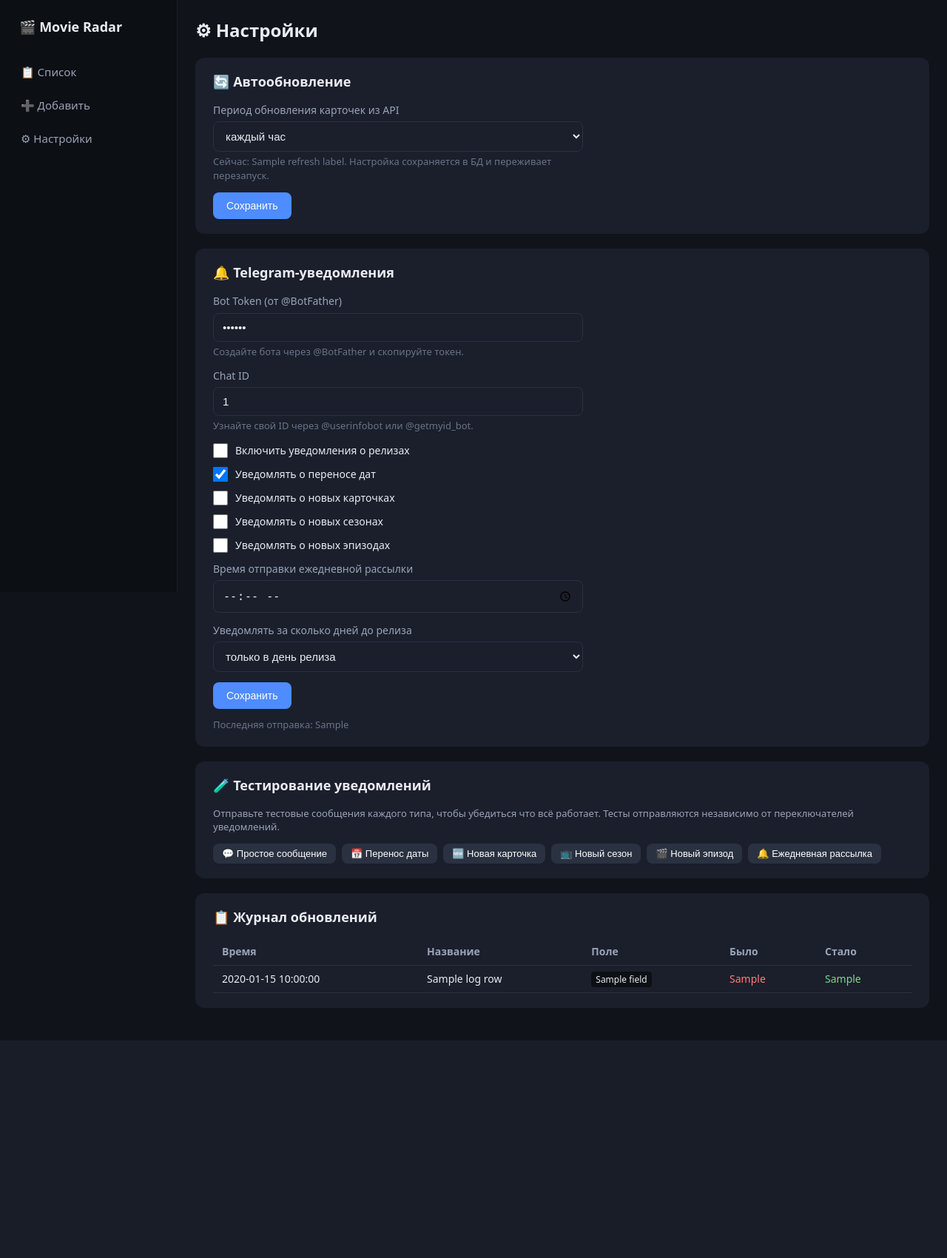
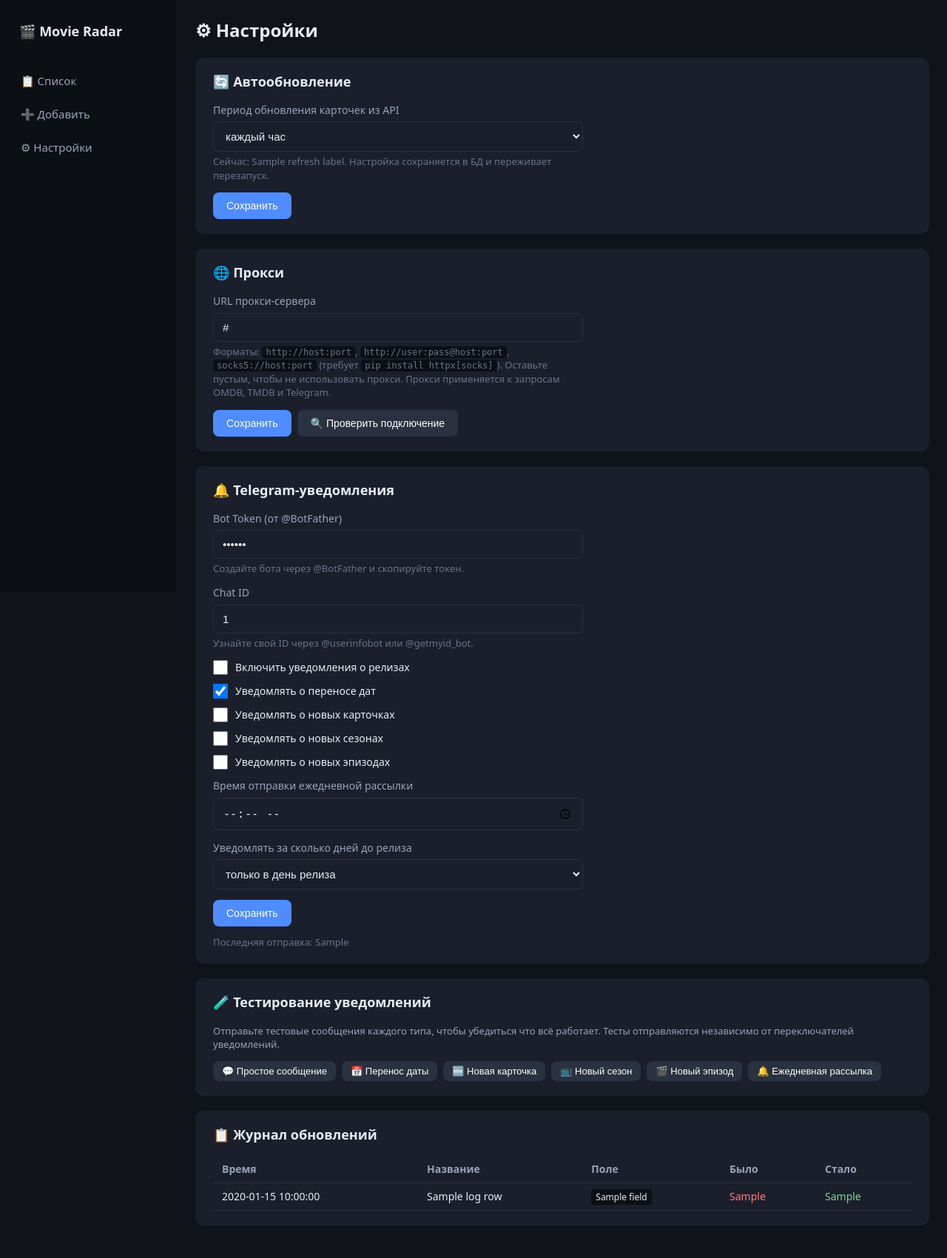
Before and after one commit to Sierra56/movie-radar, a FastAPI app: template app/templates/settings.html in a window 1280 px wide. Shown: the whole page at 74% size. Before the commit the page ends 1406 px from the top, so only its background shows below. Run offline with FastAPI, Linux system fonts and the light colour scheme; the template is opened without the code that fills it: most values are stand-ins (such as "Sample title", 1, 10 or a date in 2020); parts of the project's set-up code (start-up, migrations or seed data) failed here and were passed over.

Commit message:
added proxy support

```diff
--- a/app/main.py
+++ b/app/main.py
@@ -43,7 +43,11 @@ class OmdbSource(Source):
     name = "omdb"
 
     async def _get(self, params: dict) -> dict:
-        async with httpx.AsyncClient(timeout=10) as client:
+        proxy = get_proxy_url()
+        client_kwargs = {"timeout": 10}
+        if proxy:
+            client_kwargs["proxy"] = proxy
+        async with httpx.AsyncClient(**client_kwargs) as client:
             r = await client.get("https://www.omdbapi.com/",
                                  params={**params, "apikey": OMDB_KEY})
             r.raise_for_status()
@@ -100,7 +104,11 @@ class TmdbSource(Source):
 
     async def _get(self, path: str, params: dict | None = None) -> dict:
         params = {"api_key": TMDB_KEY, "language": "ru-RU", **(params or {})}
-        async with httpx.AsyncClient(timeout=10) as client:
+        proxy = get_proxy_url()
+        client_kwargs = {"timeout": 10}
+        if proxy:
+            client_kwargs["proxy"] = proxy
+        async with httpx.AsyncClient(**client_kwargs) as client:
             r = await client.get(f"https://api.themoviedb.org/3{path}", params=params)
             r.raise_for_status()
             return r.json()
@@ -319,6 +327,12 @@ def get_refresh_hours() -> int:
         return max(1, min(168, int(v)))
     except ValueError:
         return REFRESH_HOURS_DEFAULT
+
+
+def get_proxy_url() -> str | None:
+    """Returns configured proxy URL or None."""
+    v = get_setting("proxy_url", "")
+    return v.strip() if v and v.strip() else None
 
 
 def get_telegram_settings() -> dict:
@@ -555,7 +569,11 @@ async def send_telegram(text: str) -> bool:
         return False
     url = f"https://api.telegram.org/bot{s['bot_token']}/sendMessage"
     try:
-        async with httpx.AsyncClient(timeout=10) as client:
+        proxy = get_proxy_url()
+        client_kwargs = {"timeout": 10}
+        if proxy:
+            client_kwargs["proxy"] = proxy
+        async with httpx.AsyncClient(**client_kwargs) as client:
             r = await client.post(url, json={
                 "chat_id": s["chat_id"],
                 "text": text,
@@ -980,6 +998,31 @@ async def refresh_single(external_id: str) -> bool:
               WHERE external_id=?""",
            (new_title, new_rd, new_poster, new_genres, external_id), write=True)
 
+    # Also refresh seasons/episodes for TMDB series
+    if row["type"] == "series" and src.name == "tmdb":
+        try:
+            tmdb_id = int(external_id.split(":")[1])
+            seasons = await src.fetch_seasons(tmdb_id)
+            new_seasons = save_seasons(external_id, seasons)
+            for ns in new_seasons:
+                await notify_new_season(new_title, ns["season_number"],
+                                        ns["release_date"])
+
+            new_episodes_all = []
+            for season in seasons:
+                try:
+                    episodes = await src.fetch_episodes(tmdb_id, season["season_number"])
+                    new_eps = save_episodes(external_id, season["season_number"], episodes)
+                    new_episodes_all.extend(new_eps)
+                    await asyncio.sleep(0.3)
+                except Exception:
+                    pass
+
+            if new_episodes_all:
+                await notify_new_episodes(new_title, new_episodes_all)
+        except Exception as e:
+            print(f"[refresh-single] Error refreshing seasons: {e}")
+
     if date_change:
         await notify_date_changes([date_change])
 
@@ -1201,9 +1244,14 @@ async def refresh_card(external_id: str, sort: str = "date"):
 async def settings_page(request: Request, msg: str | None = None):
     s = get_telegram_settings()
     log_rows = db("SELECT * FROM updates_log ORDER BY created_at DESC LIMIT 200")
+    proxy_url = get_setting("proxy_url", "") or ""
     messages = {
         "refresh-saved": "Период обновления сохранён.",
         "telegram-saved": "Настройки Telegram сохранены.",
+        "proxy-saved": "Настройки прокси сохранены.",
+        "proxy-ok": "Прокси работает! Соединение установлено.",
+        "proxy-fail": "Не удалось подключиться через прокси. Проверьте URL.",
+        "proxy-not-set": "Прокси не настроен. Укажите URL прокси.",
         "test-ok": "Тестовое сообщение отправлено!",
         "test-fail": "Не удалось отправить. Проверьте токен и chat_id.",
     }
@@ -1213,6 +1261,7 @@ async def settings_page(request: Request, msg: str | None = None):
             "refresh_hours": get_refresh_hours(),
             "refresh_label": refresh_period_label(get_refresh_hours()),
             "log_rows": [dict(r) for r in log_rows],
+            "proxy_url": proxy_url,
             "message": messages.get(msg),
         })
 
@@ -1224,6 +1273,29 @@ async def set_refresh_interval(hours: int = Form(...)):
     scheduler.reschedule_job("refresh", trigger="interval", hours=hours)
     print(f"[settings] Refresh interval changed to {hours}h")
     return RedirectResponse("/settings?msg=refresh-saved", status_code=303)
+
+
+@app.post("/settings/proxy")
+async def save_proxy(proxy_url: str = Form("")):
+    set_setting("proxy_url", proxy_url.strip())
+    print(f"[settings] Proxy URL set: {proxy_url.strip() or '(none)'}")
+    return RedirectResponse("/settings?msg=proxy-saved", status_code=303)
+
+
+@app.post("/settings/proxy/test")
+async def test_proxy():
+    proxy = get_proxy_url()
+    if not proxy:
+        return RedirectResponse("/settings?msg=proxy-not-set", status_code=303)
+    try:
+        async with httpx.AsyncClient(proxy=proxy, timeout=10) as client:
+            r = await client.get("https://www.omdbapi.com/",
+                                 params={"apikey": "test", "t": "test"})
+            print(f"[proxy] Test succeeded, status={r.status_code}")
+            return RedirectResponse("/settings?msg=proxy-ok", status_code=303)
+    except Exception as e:
+        print(f"[proxy] Test failed: {e}")
+        return RedirectResponse("/settings?msg=proxy-fail", status_code=303)
 
 
 @app.post("/settings/telegram")
--- a/app/templates/base.html
+++ b/app/templates/base.html
@@ -39,10 +39,20 @@
         }
 
         .sidebar .brand {
+            display: block;
             font-size: 18px;
             font-weight: 600;
             margin-bottom: 28px;
-            padding: 0 10px;
+            padding: 6px 10px;
+            text-decoration: none;
+            color: #e9ecf3;
+            border-radius: 8px;
+            transition: background .15s, color .15s;
+        }
+
+        .sidebar .brand:hover {
+            background: #1a1f2b;
+            color: #4f8cff;
         }
 
         .sidebar nav {
@@ -149,10 +159,6 @@
                 height: auto;
             }
 
-            .sidebar .brand {
-                display: none;
-            }
-
             .sidebar nav {
                 flex-direction: row;
                 gap: 4px;
@@ -163,6 +169,10 @@
                 justify-content: center;
                 padding: 8px 10px;
                 font-size: 13px;
+            }
+
+            .sidebar .brand {
+                display: none;
             }
 
             .content {
@@ -176,7 +186,7 @@
 <body>
     <div class="layout">
         <aside class="sidebar">
-            <div class="brand">🎬 Movie Radar</div>
+            <a href="/" class="brand">🎬 Movie Radar</a>
             <nav>
                 <a href="/" class="{% if request.url.path == '/' %}active{% endif %}">📋 Список</a>
                 <a href="/new" class="{% if request.url.path == '/new' %}active{% endif %}">➕ Добавить</a>
--- a/app/templates/settings.html
+++ b/app/templates/settings.html
@@ -37,6 +37,13 @@
         font-size: 13px;
         color: #6a7389;
         margin-top: 4px;
+    }
+
+    .field .hint code {
+        background: #0c0f14;
+        padding: 1px 5px;
+        border-radius: 4px;
+        font-size: 12px;
     }
 
     .check-row {
@@ -128,6 +135,25 @@
         </div>
         <div class="btn-row">
             <button type="submit">Сохранить</button>
+        </div>
+    </form>
+</div>
+
+<div class="section">
+    <h2>🌐 Прокси</h2>
+    <form method="post" action="/settings/proxy">
+        <div class="field">
+            <label>URL прокси-сервера</label>
+            <input type="text" name="proxy_url" value="{{ proxy_url }}" placeholder="http://proxy.example.com:8080">
+            <p class="hint">
+                Форматы: <code>http://host:port</code>, <code>http://user:pass@host:port</code>,
+                <code>socks5://host:port</code> (требует <code>pip install httpx[socks]</code>).
+                Оставьте пустым, чтобы не использовать прокси. Прокси применяется к запросам OMDB, TMDB и Telegram.
+            </p>
+        </div>
+        <div class="btn-row">
+            <button type="submit">Сохранить</button>
+            <button type="submit" formaction="/settings/proxy/test" class="secondary">🔍 Проверить подключение</button>
         </div>
     </form>
 </div>
```
Also changed, not shown: app/templates/index.html (+18 -5 lines).
